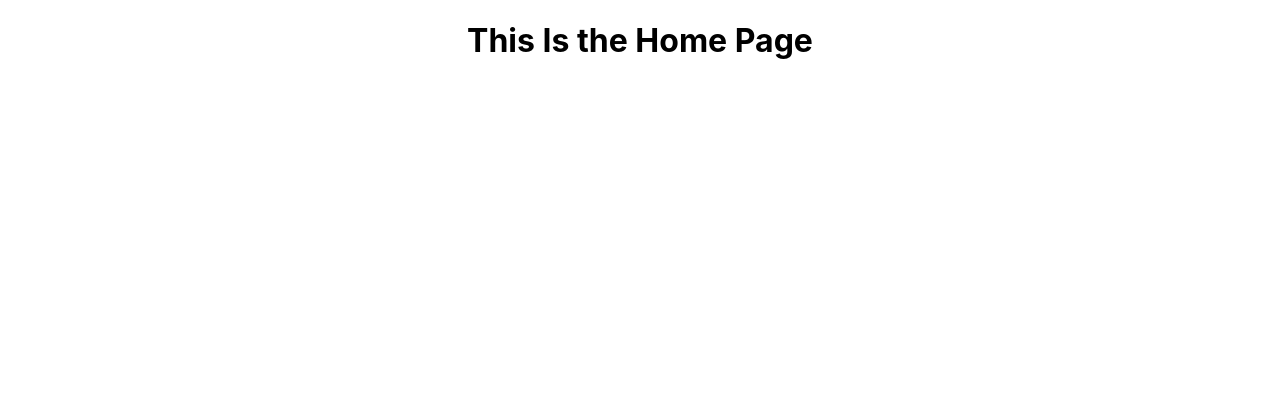
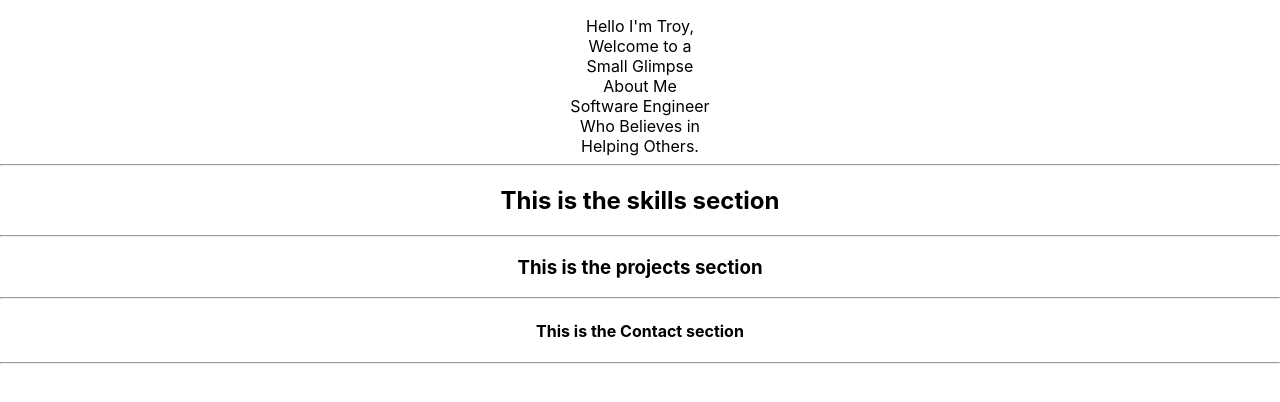
Before and after one commit to blueLotus3/tl-react-portfolio, a React (Create React App) app: page / in a window 1280 px wide. Shown: the top 402 px of the page. Built offline with nearby package versions, Linux system fonts and the light colour scheme.

Commit message:
got my basic templates of my componets inluding Home,Contact,Projects,and Skills sections

```diff
--- a/src/App.js
+++ b/src/App.js
@@ -1,5 +1,8 @@
 import React from 'react'
 import Home from './components/Home.js'
+import Skills from './components/Skills.js'
+import Projects from './components/Projects'
+import Contact from './components/Contact'
 import { Route, Switch } from 'react-router-dom'
 import './App.css';
 
@@ -9,6 +12,9 @@ function App() {
       <Switch>
       <Route exact path="/">
       <Home />
+      <Skills />
+      <Projects />
+      <Contact />
       </Route>
       </Switch>
     </div>
--- /dev/null
+++ b/src/components/Contact.js
@@ -0,0 +1,11 @@
+import React from 'react'
+
+
+const Contact = () => {
+    return(
+        <div className="Contact">
+            <h4>This is the Contact section</h4><hr/>
+        </div>
+    )
+}
+export default Contact
--- a/src/components/Home.js
+++ b/src/components/Home.js
@@ -2,8 +2,15 @@ import React from 'react'
 
 const Home = () => {
     return(
-        <div className="Home-Div">
-            <h1>This Is the Home Page</h1>
+        <div className="Home">
+            <p>Hello I'm Troy,<br/>
+                Welcome to a <br/>
+                Small Glimpse <br/>
+                About Me <br/>
+                Software Engineer <br/>
+                Who Believes in <br/>
+                Helping Others.<br/><hr/>
+            </p>
         </div>
     )
 }
--- /dev/null
+++ b/src/components/Projects.js
@@ -0,0 +1,10 @@
+import React from 'react'
+
+const Projects = () => {
+    return(
+        <div className="Projects">
+            <h3>This is the projects section</h3><hr/>
+        </div>
+    )
+}
+export default Projects
--- /dev/null
+++ b/src/components/Skills.js
@@ -0,0 +1,11 @@
+import React from 'react'
+
+
+const Skills = () => {
+    return(
+        <div className="Skills">
+            <h2> This is the skills section</h2><hr/>
+        </div>
+    )
+}
+export default Skills
```
